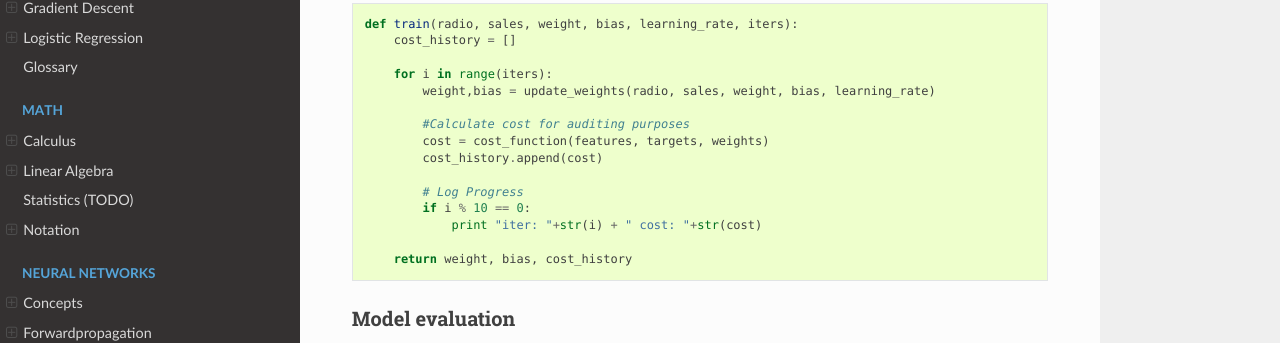
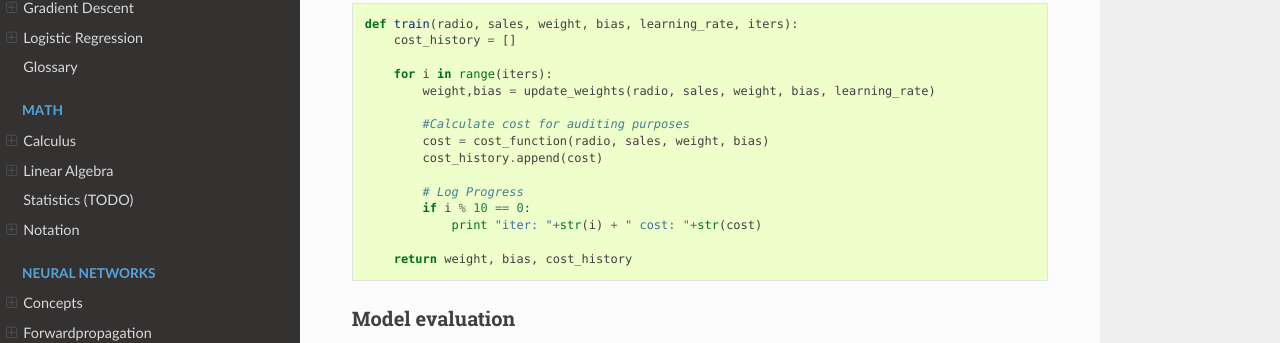
Before and after one commit to bfortuner/ml-glossary, a Sphinx documentation site: the page built from docs/linear_regression.rst, in a window 1280 px wide and 900 px high, scrolled down 4552 px. Shown: the part 126-469 px from the top of the window. Built offline with Sphinx 7.4.7 and the Read the Docs theme 2.0.0, drawn with Linux system fonts in a browser that asks for light colours; pages that are not in the unit, such as notebooks, are missing from menus.

Commit message:
Update linear_regression.rst
At the Training code section, cost_function is called incorrectly (arguments). You could also explain why normalization is important to prevent overflowing.

```diff
--- a/docs/linear_regression.rst
+++ b/docs/linear_regression.rst
@@ -197,7 +197,7 @@ Before training we need to initializing our weights (set default values), set ou
           weight,bias = update_weights(radio, sales, weight, bias, learning_rate)
 
           #Calculate cost for auditing purposes
-          cost = cost_function(features, targets, weights)
+          cost = cost_function(radio, sales, weight, bias)
           cost_history.append(cost)
 
           # Log Progress
```
